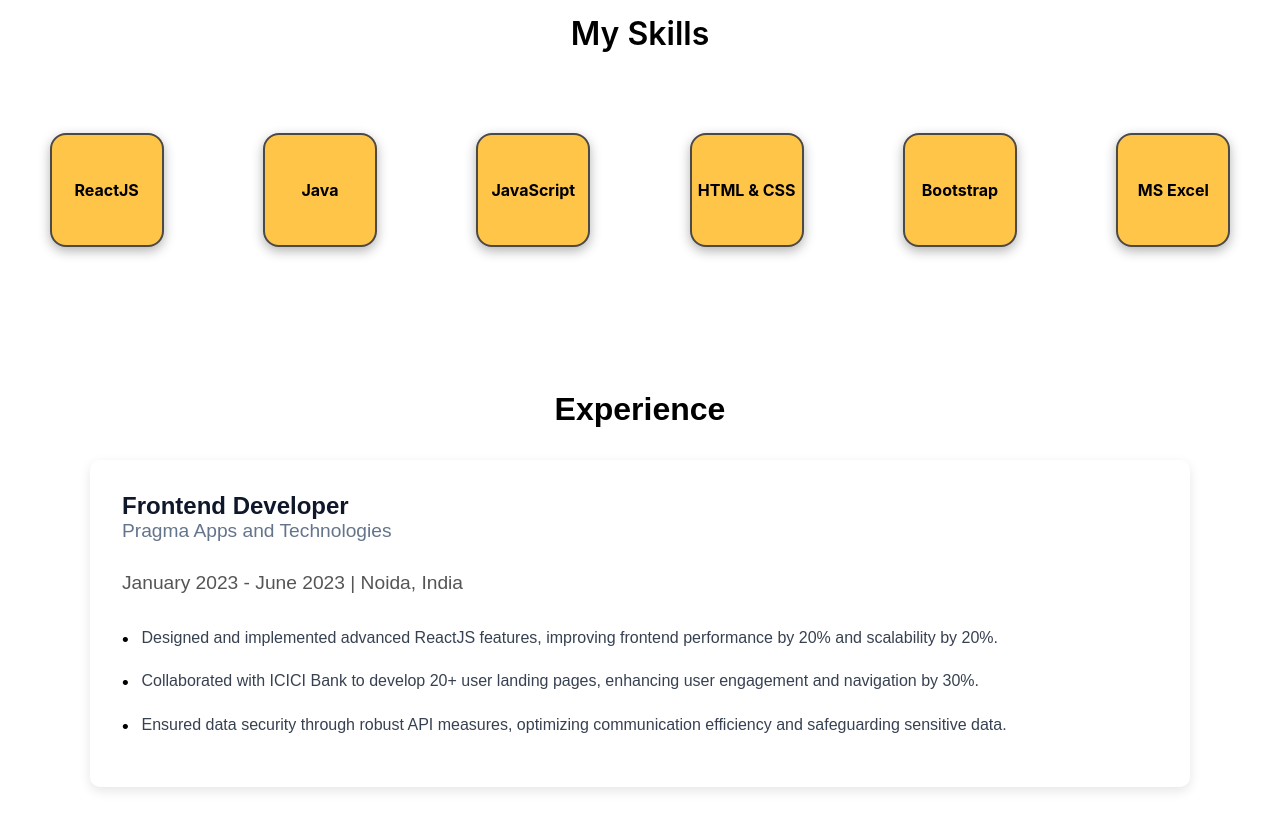
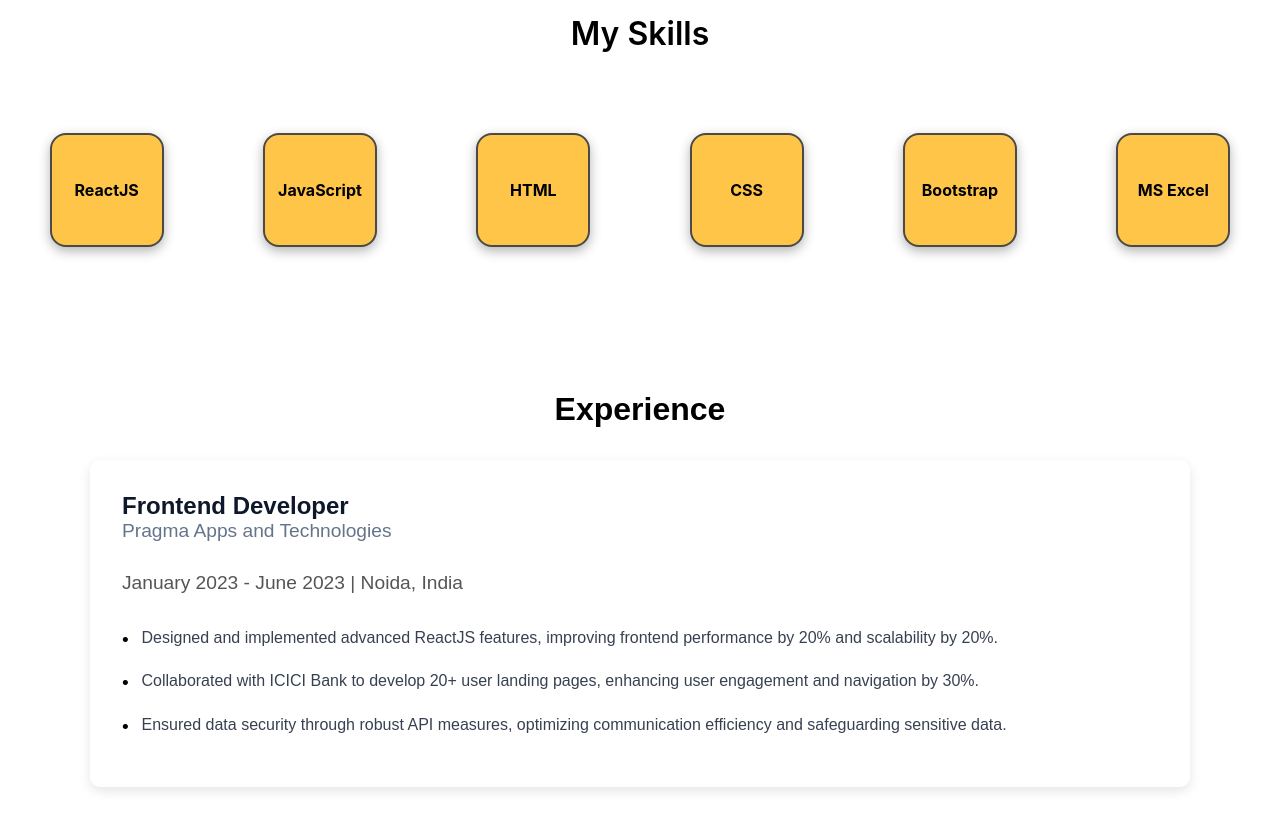
Before and after one commit to Dhairya1281/portfolio25, a React (Create React App) app: page /#home in a window 1280 px wide. Shown: the part 1480-2309 px from the top of the page. Built offline with nearby package versions, Linux system fonts and the light colour scheme.

Commit message:
Update Skills.jsx

```diff
--- a/src/components/jsx/Skills.jsx
+++ b/src/components/jsx/Skills.jsx
@@ -29,13 +29,6 @@ const Skills = () => {
         whileHover={{ scale: 1.1 }}
         whileTap={{ scale: 0.9 }}
       >
-        <h4>Java</h4>
-      </motion.div>
-      <motion.div
-        className="skill-card"
-        whileHover={{ scale: 1.1 }}
-        whileTap={{ scale: 0.9 }}
-      >
         <h4>JavaScript</h4>
       </motion.div>
       <motion.div
@@ -43,7 +36,14 @@ const Skills = () => {
         whileHover={{ scale: 1.1 }}
         whileTap={{ scale: 0.9 }}
       >
-        <h4>HTML & CSS</h4>
+        <h4>HTML</h4>
+      </motion.div>
+      <motion.div
+        className="skill-card"
+        whileHover={{ scale: 1.1 }}
+        whileTap={{ scale: 0.9 }}
+      >
+        <h4>CSS</h4>
       </motion.div>
       <motion.div
         className="skill-card"
```
